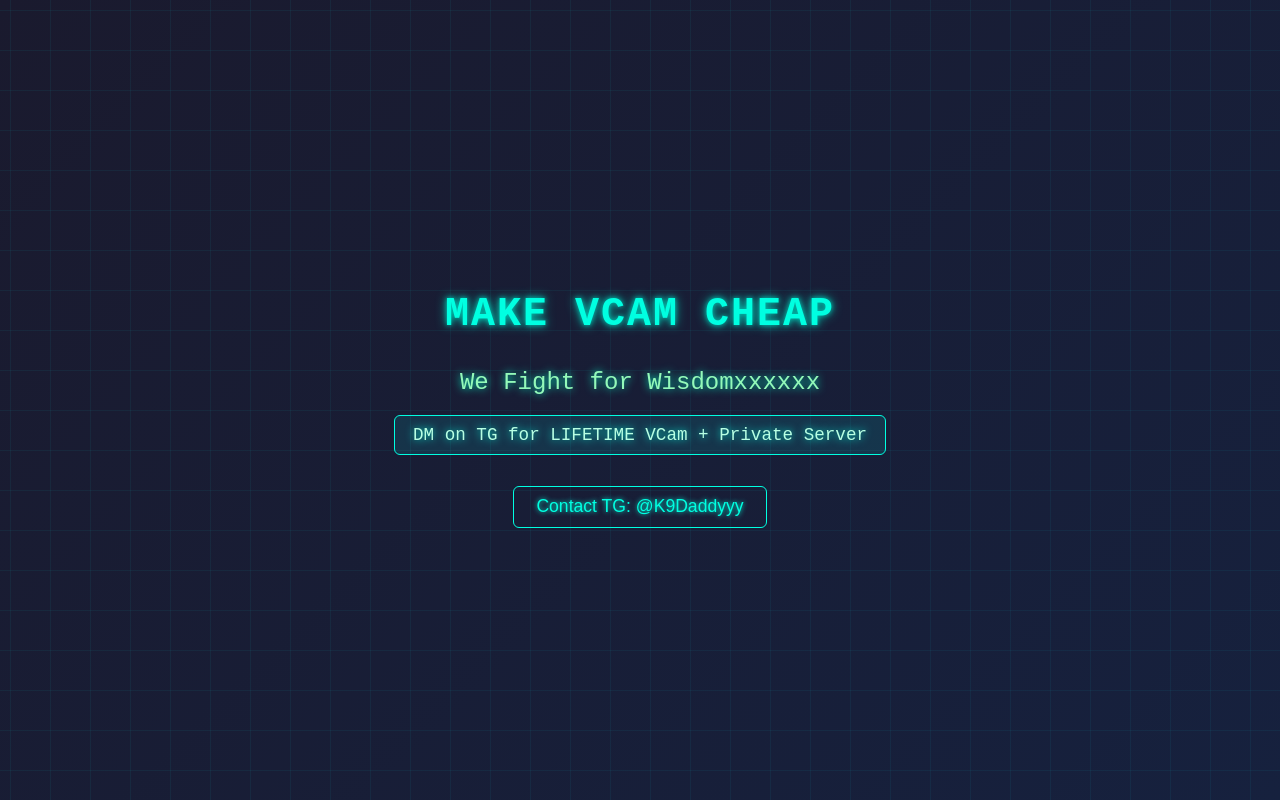
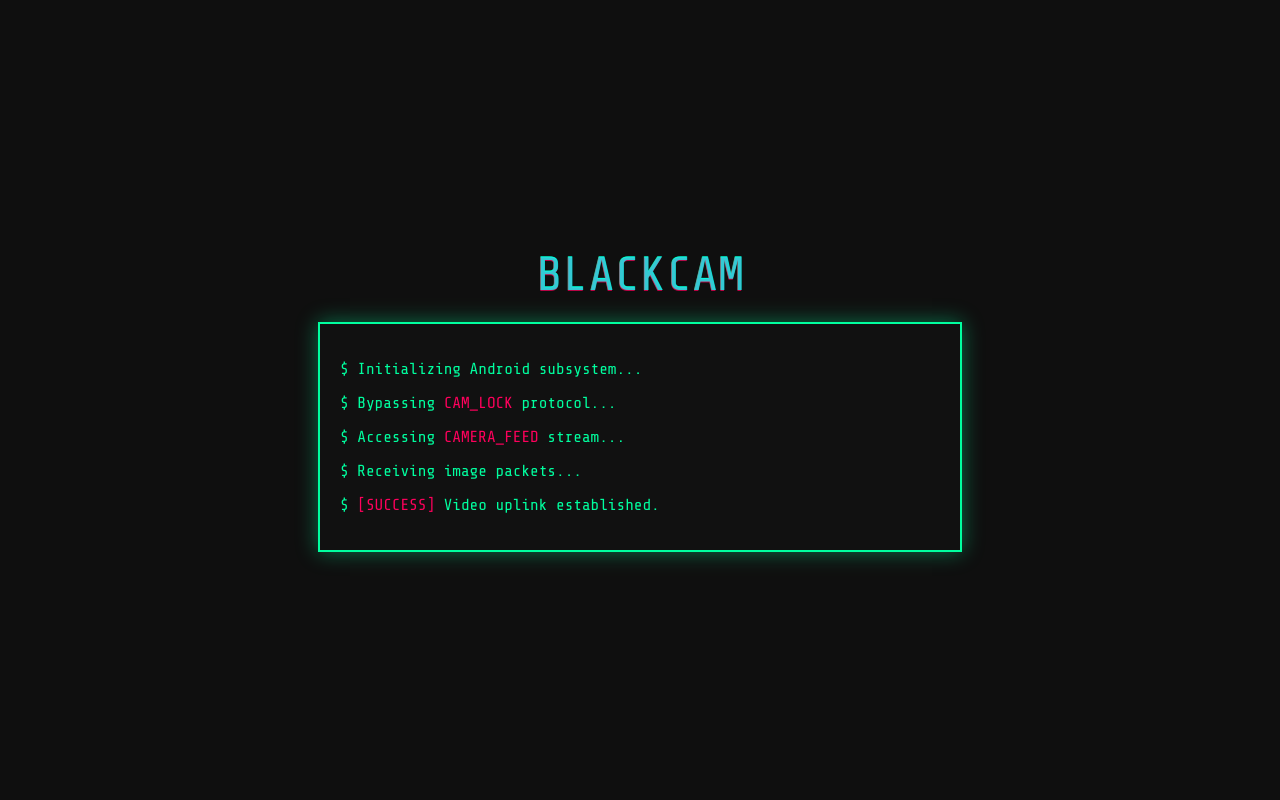
Before and after one commit to helop846435/cashback-offer, a plain HTML site: page index.html in a window 1280 px wide. Drawn offline with nearby package versions, Linux system fonts and the light colour scheme.

Commit message:
Add files via upload

```diff
--- a/index.html
+++ b/index.html
@@ -2,120 +2,84 @@
 <html lang="en">
 <head>
   <meta charset="UTF-8" />
-  <meta name="viewport" content="width=device-width, initial-scale=1.0"/>
-  <title>Make VCam Cheap – We Fight for Freedom</title>
+  <meta name="viewport" content="width=device-width, initial-scale=1.0" />
+  <title>BLACKCAM - Vision Beyond Control</title>
+  <link href="https://fonts.googleapis.com/css2?family=Share+Tech+Mono&display=swap" rel="stylesheet">
   <style>
     body {
       margin: 0;
-      padding: 0;
-      background: linear-gradient(135deg, #1a1a2e 0%, #16213e 100%);
-      color: #00ffe1;
-      font-family: 'Courier New', Courier, monospace;
+      background: #0f0f0f;
+      font-family: 'Share Tech Mono', monospace;
+      color: #00ff9f;
       display: flex;
       flex-direction: column;
       align-items: center;
       justify-content: center;
       height: 100vh;
       overflow: hidden;
-      text-align: center;
     }
-
-    h1 {
-      font-size: 2.5rem;
-      margin: 0.5em 1em;
-      color: #00ffe1;
-      text-shadow: 0 0 10px #00ffe1, 0 0 20px #0ff;
-      max-width: 90%;
+    .glitch {
+      font-size: 3em;
+      position: relative;
+      color: #00ff9f;
     }
-
-    h2 {
-      font-size: 1.5rem;
-      font-weight: normal;
-      color: #93f9b9;
-      margin: 0.5em;
-      text-shadow: 0 0 8px #00ffcc;
+    .glitch::before, .glitch::after {
+      content: attr(data-text);
+      position: absolute;
+      top: 0;
+      left: 0;
+      opacity: 0.7;
     }
-
-    p {
-      font-size: 1.1rem;
-      margin: 0.4em 1em;
-      color: #b8ffe3;
-      text-shadow: 0 0 8px #00ffe1;
-      background: rgba(0, 255, 255, 0.1);
-      padding: 0.5em 1em;
-      border: 1px solid #00ffe1;
-      border-radius: 6px;
-      max-width: 90%;
+    .glitch::before {
+      color: #ff005c;
+      animation: glitch 2s infinite ease-in-out;
     }
-
-    button {
-      color: #00ffe1;
-      background: transparent;
-      border: 1px solid #00ffe1;
-      font-size: 1.1rem;
-      margin-top: 1.5rem;
-      padding: 0.6rem 1.4rem;
-      border-radius: 6px;
-      transition: background 0.3s, color 0.3s, box-shadow 0.3s;
-      cursor: pointer;
-      text-shadow: 0 0 5px #00ffe1;
+    .glitch::after {
+      color: #00ffff;
+      animation: glitch2 3s infinite ease-in-out;
     }
-
-    button:hover {
-      background: #00ffe1;
-      color: black;
-      box-shadow: 0 0 10px #00ffe1;
+    @keyframes glitch {
+      0% { transform: translate(1px, -1px); }
+      20% { transform: translate(-1px, 1px); }
+      40% { transform: translate(1px, 2px); }
+      60% { transform: translate(-1px, -1px); }
+      80% { transform: translate(2px, 1px); }
+      100% { transform: translate(0, 0); }
     }
-
-    .glow {
-      text-transform: uppercase;
-      letter-spacing: 2px;
-      animation: pulse 1.5s infinite;
+    @keyframes glitch2 {
+      0% { transform: translate(-1px, 2px); }
+      20% { transform: translate(2px, -1px); }
+      40% { transform: translate(-2px, 1px); }
+      60% { transform: translate(1px, 1px); }
+      80% { transform: translate(-1px, -2px); }
+      100% { transform: translate(0, 0); }
     }
-
-    @keyframes pulse {
-      0%, 100% {
-        text-shadow: 0 0 10px #00ffe1, 0 0 20px #00ffe1;
-      }
-      50% {
-        text-shadow: 0 0 5px #00bbaa, 0 0 10px #00bbaa;
-      }
+    .terminal-box {
+      background: #111;
+      border: 2px solid #00ff9f;
+      padding: 20px;
+      width: 80%;
+      max-width: 600px;
+      margin-top: 20px;
+      box-shadow: 0 0 20px #00ff9f66;
     }
-
-    /* Optional animated glowing grid overlay */
-    .grid-bg {
-      position: absolute;
-      width: 100%;
-      height: 100%;
-      background-image: linear-gradient(to right, rgba(0,255,255,0.05) 1px, transparent 1px),
-                        linear-gradient(to bottom, rgba(0,255,255,0.05) 1px, transparent 1px);
-      background-size: 40px 40px;
-      z-index: -1;
-      animation: gridMove 20s linear infinite;
+    .terminal-box p::before {
+      content: '$ ';
+      color: #00ff9f;
     }
-
-    @keyframes gridMove {
-      0% {
-        background-position: 0 0;
-      }
-      100% {
-        background-position: 40px 40px;
-      }
+    .highlight {
+      color: #ff005c;
     }
   </style>
 </head>
 <body>
-  <div class="grid-bg"></div>
-
-  <h1 class="glow">Make VCam Cheap</h1>
-  <h2>We Fight for Wisdomxxxxxx</h2>
-  <p>DM on TG for LIFETIME VCam + Private Server</p>
-  <button onclick="openTelegram()">Contact TG: @K9Daddyyy</button>
-
-  <script>
-    function openTelegram() {
-      window.open("https://t.me/xxxxxxxxxxxxxxxxxxxxxxxxxxxxxxK9Daddyyy", "_blank");
-    }
-  </script>
+  <div class="glitch" data-text="BLACKCAM">BLACKCAM</div>
+  <div class="terminal-box">
+    <p>Initializing Android subsystem...</p>
+    <p>Bypassing <span class="highlight">CAM_LOCK</span> protocol...</p>
+    <p>Accessing <span class="highlight">CAMERA_FEED</span> stream...</p>
+    <p>Receiving image packets...</p>
+    <p><span class="highlight">[SUCCESS]</span> Video uplink established.</p>
+  </div>
 </body>
 </html>
```
